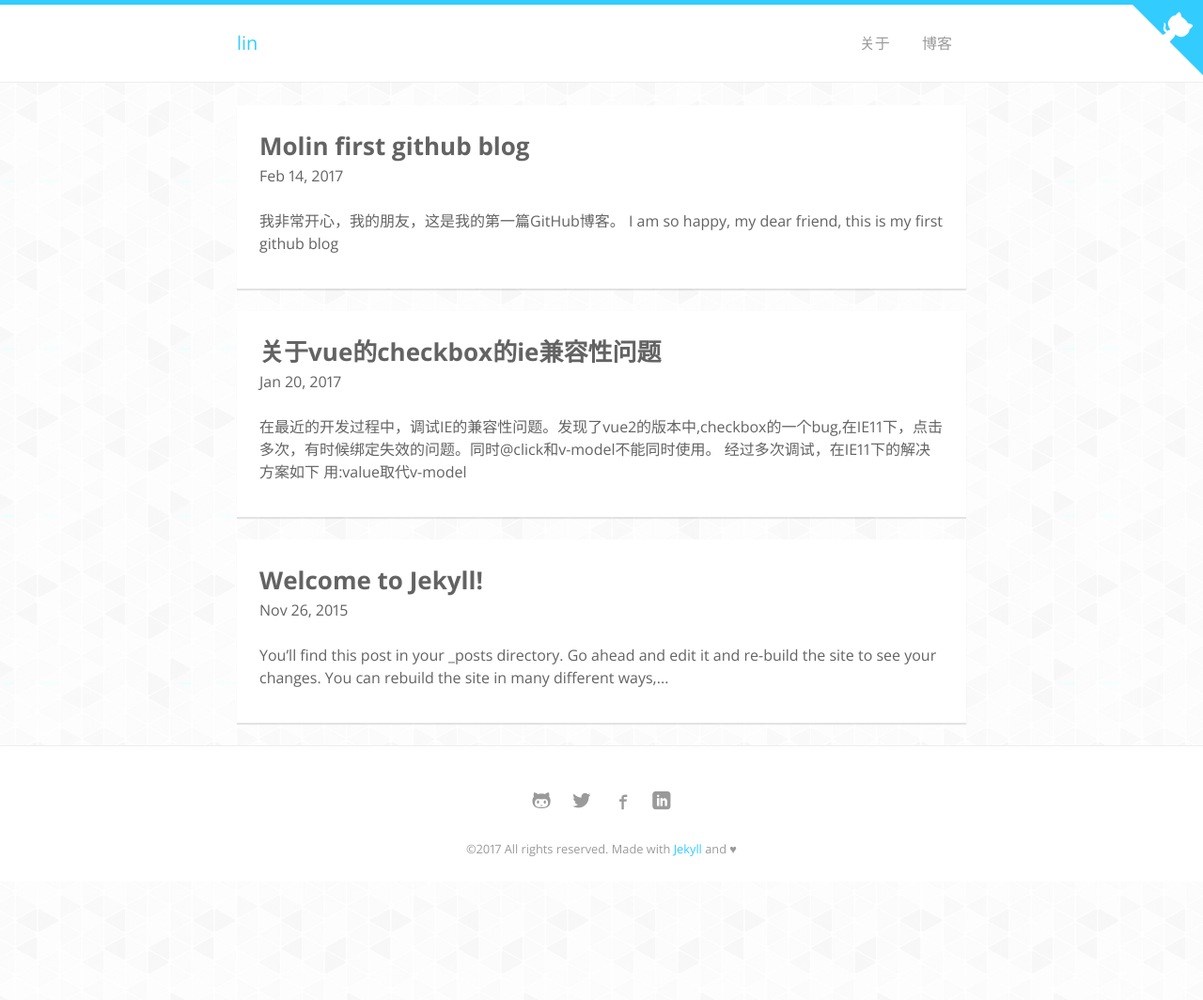
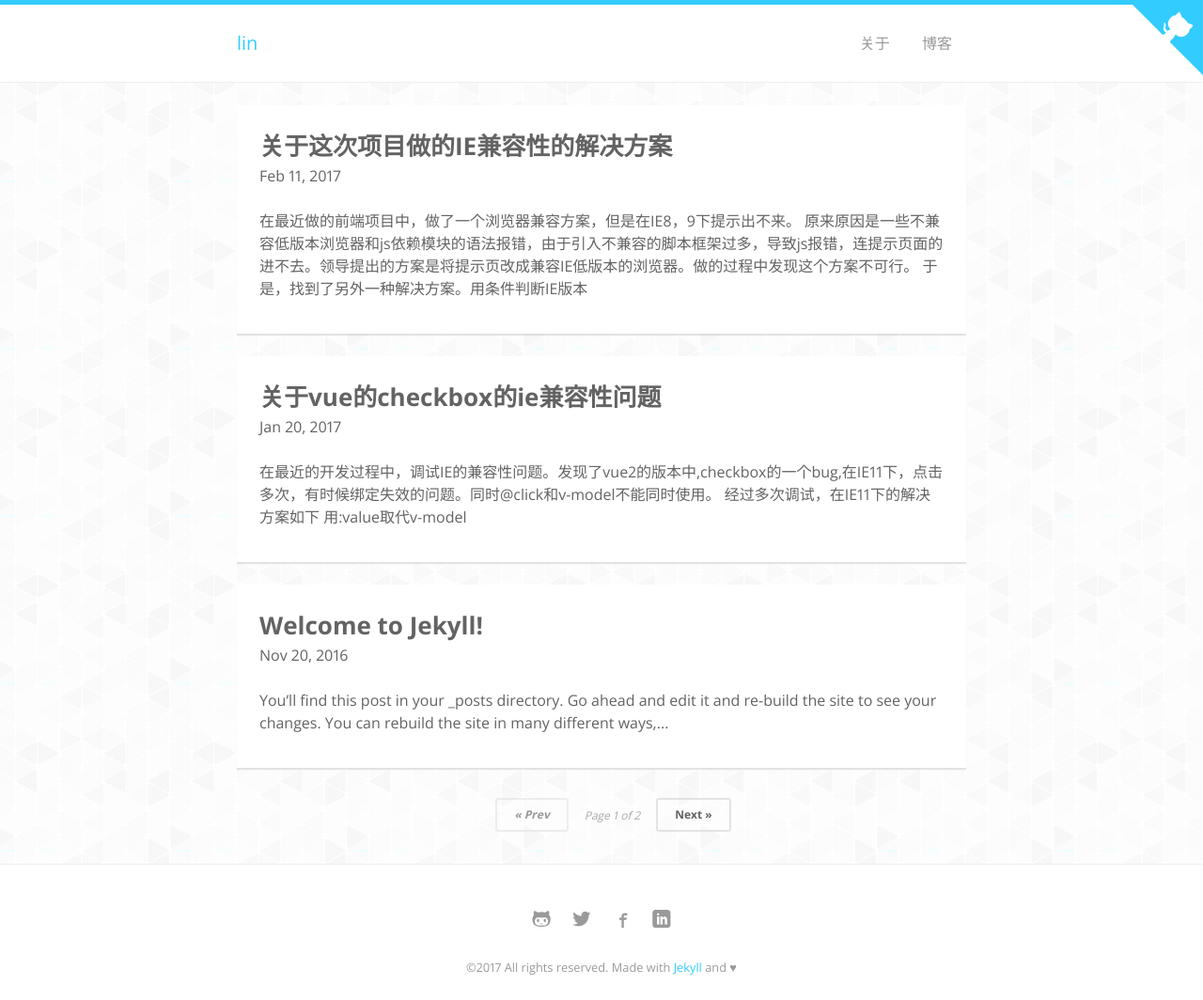
Before and after one commit to penglin254/penglin254.github.io, a Jekyll site: the page built from blog/index.html, in a window 1280 px wide. Shown: the whole page at 94% size. Built offline with Jekyll 4.4.1, drawn with Linux system fonts in a browser that asks for light colours; nearby versions of some CDN libraries; some web fonts are replaced; the list of posts is cut into pages by our own code; before the commit the page ends 938 px from its top, so only the background shows below that.

Commit message:
add IE compatibility blog

```diff
--- a/_posts/2017-02-15-my-first-blog.md
+++ b/_posts/2016-11-10-my-first-blog.md
@@ -2,7 +2,7 @@
 layout: post
 title: "Molin first github blog"
 description: "I am so happy, my dear friend, this is my first github blog."
-date: 2017-02-14 23:39:18
+date: 2016-11-10 23:39:18
 comments: true
 keywords: "welcome, wonderful, jekyll, friend"
 category: welcome
--- a/_posts/2015-11-26-welcome-to-jekyll.markdown
+++ b/_posts/2016-11-20-welcome-to-jekyll.markdown
@@ -1,7 +1,7 @@
 ---
 layout: post
 title:  "Welcome to Jekyll!"
-date:   2015-11-26 13:46:52
+date:   2016-11-20 13:46:52
 comments: true
 categories: jekyll update
 ---
--- a/_posts/2017-01-20-vue-checkbox.md
+++ b/_posts/2017-01-20-vue-checkbox.md
@@ -1,10 +1,10 @@
 ---
 layout: post
 title: "关于vue的checkbox的ie兼容性问题"
-description: "关于vue的checkbox的ie兼容性问题，以及拒绝方法"
+description: "关于vue的checkbox的ie兼容性问题，以及解决方法"
 date: 2017-01-20 20:39:18
 comments: true
-keywords: "vue,关于vue的checkbox的ie兼容性问题，以及拒绝方法"
+keywords: "vue,关于vue的checkbox的ie兼容性问题，以及解决方法"
 category: dev
 tags:
 - vue checkbox
--- /dev/null
+++ b/_posts/2017-02-11-IE-Compatibility.md
@@ -0,0 +1,17 @@
+---
+layout: post
+title: "关于这次项目做的IE兼容性的解决方案"
+description: "在vue和一些不兼容IE8的js框架下的一种项目解决方案"
+date: 2017-02-11 18:39:18
+comments: true
+keywords: "关于IE兼容方案"
+category: dev
+tags:
+- IE compatibility
+---
+
+在最近做的前端项目中，做了一个浏览器兼容方案，但是在IE8，9下提示出不来。
+
+原来原因是一些不兼容低版本浏览器和js依赖模块的语法报错，由于引入不兼容的脚本框架过多，导致js报错，连提示页面的进不去。领导提出的方案是将提示页改成兼容IE低版本的浏览器。做的过程中发现这个方案不可行。
+
+于是，找到了另外一种解决方案。<a href="http://www.cnblogs.com/fm168/p/5526702.html">用条件判断IE版本</a>
```
